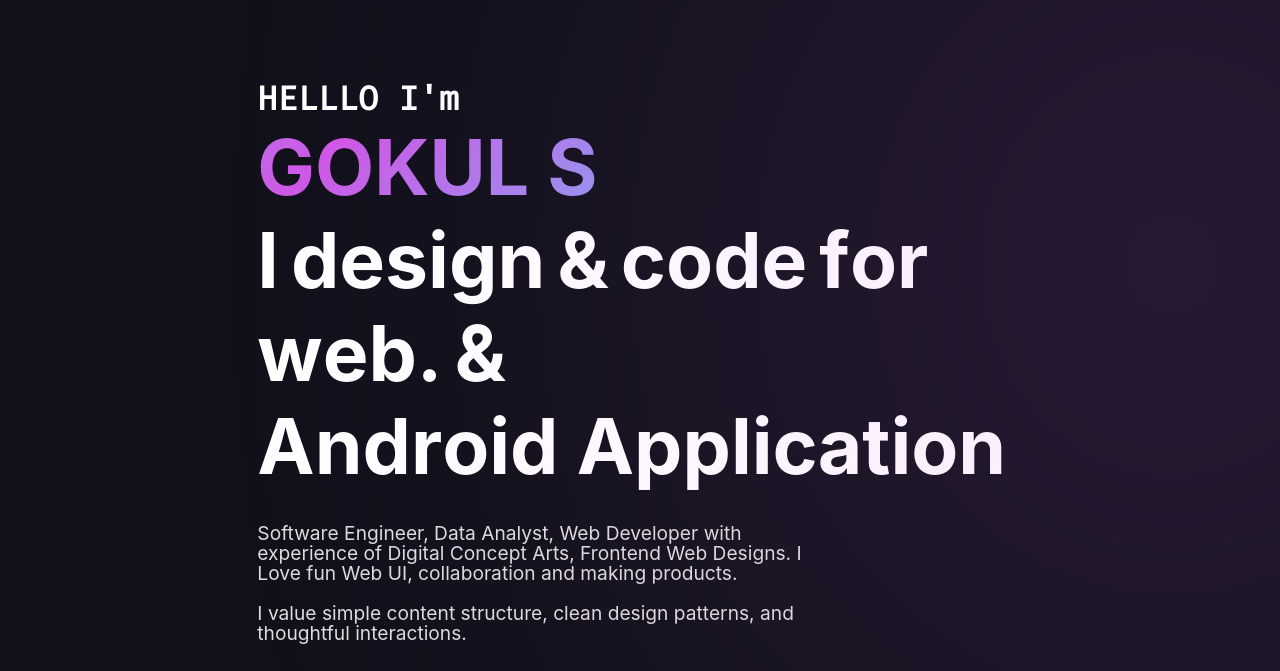
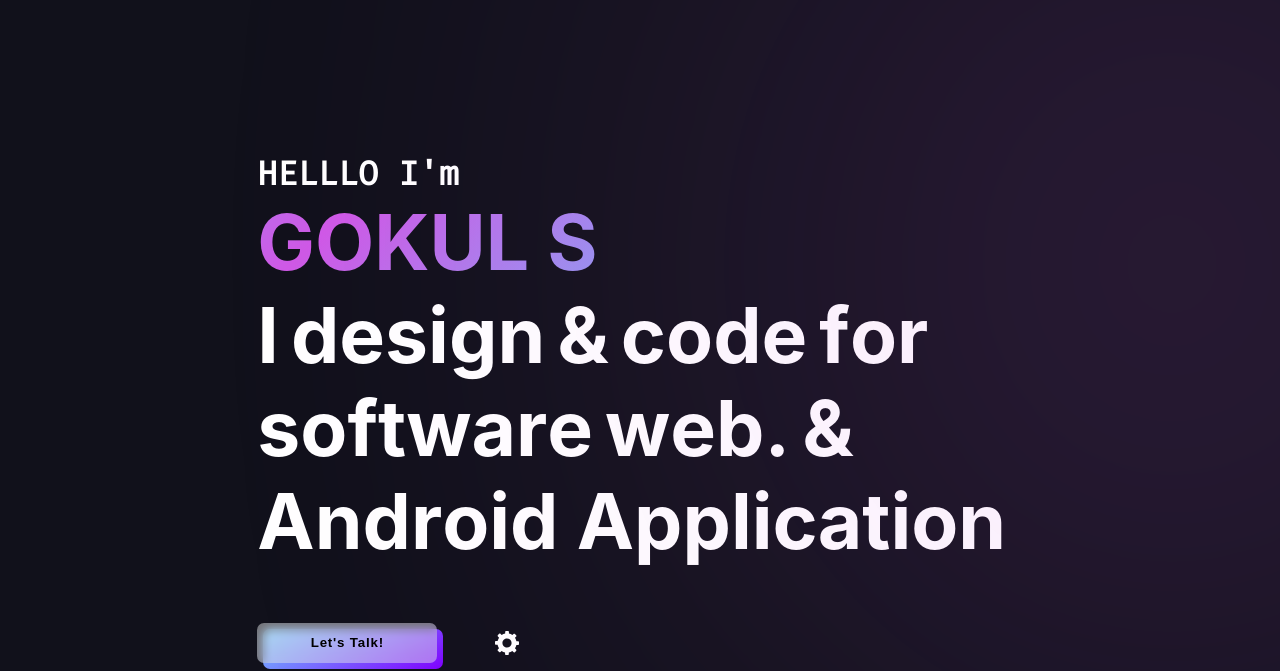
Before and after one commit to gokulaarimuthu/personal-portfolio, a plain HTML site: page index.html in a window 1280 px wide. Shown: the part 136-807 px from the top of the page. Drawn offline with nearby package versions, Linux system fonts and the light colour scheme; a web font is replaced by a local one.

Commit message:
index.html

```diff
--- a/index.html
+++ b/index.html
@@ -255,6 +255,16 @@
             <p class="jello">r</p>
           </div>
           <div>
+            <p class="jello">s</p>
+            <p class="jello">o</p>
+            <p class="jello">f</p>
+            <p class="jello">t</p>
+            <p class="jello">w</p>
+            <p class="jello">a</p>
+            <p class="jello">r</p>
+            <p class="jello">e</p>
+          </div>
+          <div>
             <p class="jello">w</p>
             <p class="jello">e</p>
             <p class="jello">b</p>
@@ -285,13 +295,6 @@
             <p class="jello">n</p>
           </div>
         </article>
-        <p id="info-para" data-aos="fade-up" data-aos-delay="600">
-          Software Engineer, Data Analyst, Web Developer with experience of Digital Concept Arts, Frontend Web
-          Designs. I Love fun Web UI, collaboration and making products.<br />
-          <br />
-          I value simple content structure, clean design patterns, and
-          thoughtful interactions.
-        </p>
         <div class="contact-btn-div" data-aos="fade-up" data-aos-delay="800">
           <a href="mailto:gokssgokul01@gmail.com" tabindex="-1">
             <button class="letsTalkBtn">
```
